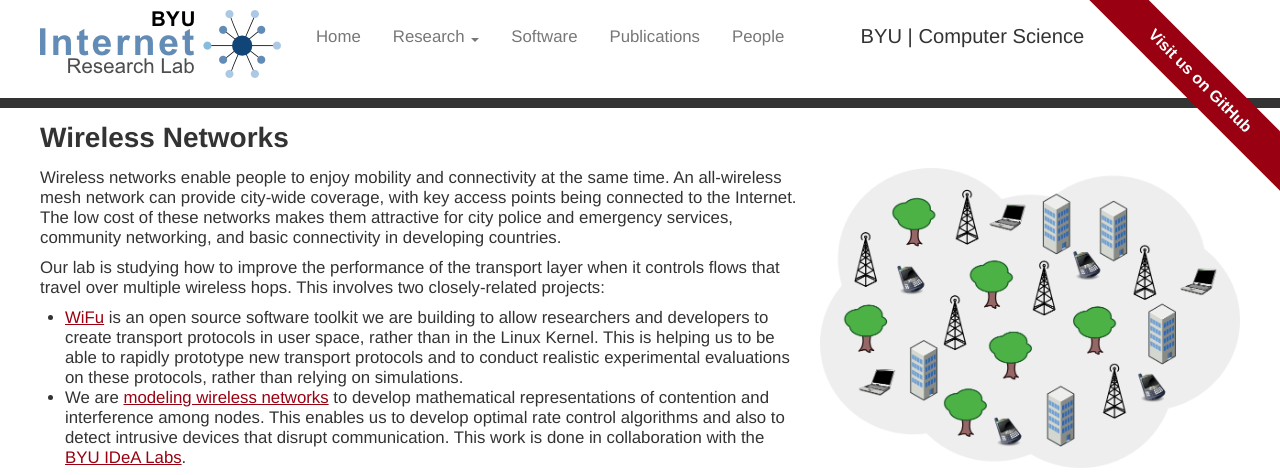
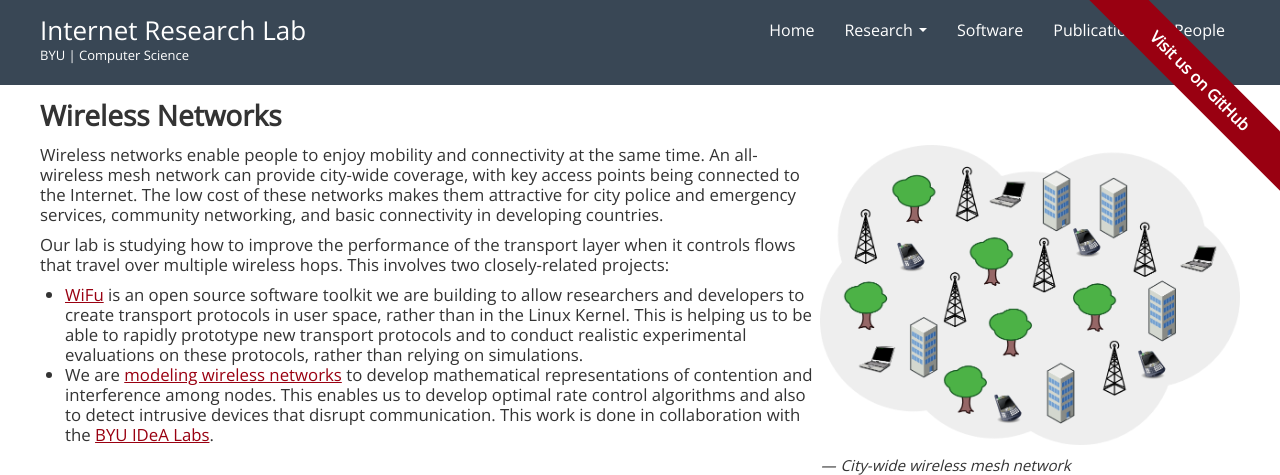
Before and after one commit to byu-ilab/ilab-web, a Flask app: page /research/wireless-networks in a window 1280 px wide. Shown: the top 475 px of the page. Run offline with Flask 2, Linux system fonts and the light colour scheme; some libraries are stand-ins or nearby versions; grey boxes are pictures that could not be loaded.

Commit message:
Revised nav bar.

```diff
--- a/static/css/app.css
+++ b/static/css/app.css
@@ -1,6 +1,7 @@
 /* General */
 
 body {
+    font-family: "Open Sans", "Helvetica Neue","Helvetica",Arial,Verdana,sans-serif;
 }
 
 .container {
@@ -15,45 +16,74 @@ body {
 
 /* Menu */
 
+.navbar .brand {
+    text-shadow: none;
+    font-size: 26px;
+    color: white;
+}
+
 .logo {
     float: left;
     border: none;
     margin-right: 20px;
 }
 
+.nav {
+}
+
 .nav a {
-    margin-top: 10px !important;
     text-decoration: none;
 }
 
 .navbar {
-/*    margin-bottom: 10px;*/
+    margin-bottom: 0px;
+    background-color: #394755;
+    padding: 10px 0;
 }
 
 .navbar-inner {
-    margin-top: 10px;
-    background-color: white;
+    background-color: #394755;
     background-image: none;
     border: none;
     box-shadow: none;
-    font-size: 1.2em;
+    border-radius: 0;
+    padding: 0;
 }
 
 .navbar .brand {
-    padding: 8px 20px 10px;
 }
 
 .navbar .nav > .active > a, .navbar .nav > .active a:hover, .navbar .nav > .active > a:focus {
-    background-color: #628cb6;
+    background-color: #394755;
     color: white;
+    box-shadow: none;
+    text-shadow: none;
+    border-bottom: 1px solid #d6dfe5;
+}
+
+.navbar .nav > li > a {
+    font-size: 16px;
+    color: white;
+    text-shadow: none;
+}
+
+.navbar .nav>li>a:focus, .navbar .nav>li>a:hover {
+    color: white;
+    background-color: #394755;
+    outline: none;
+}
+
+.navbar .nav > li > a:hover {
+    background-color: #394755;
+    color: white;
+    border-bottom: 1px solid #d6dfe5;
     box-shadow: none;
     text-shadow: none;
 }
 
-.navbar .nav > li > a:hover {
-    background: #eee;
-    box-shadow: none;
-    text-shadow: none;
+.navbar .nav li.dropdown>a .caret, .navbar .nav li.dropdown>a:hover .caret, .navbar .nav li.dropdown>a:focus .caret {
+    border-top-color: white !important;
+    border-bottom-color: white !important;
 }
 
 #menu-donate a {
@@ -64,17 +94,12 @@ body {
 }
 
 #affiliation {
-    margin-top: 16px;
 }
 
-.affiliation {
-    font-size: 1.2em;
+#affiliation img {
+    height: 50px;
 }
 
-.affiliation a {
-    color: #333;
-    text-decoration: none;
-}
 
 /* Links */
 
@@ -233,7 +258,7 @@ hr {
 }
 
 .small {
-    font-size: 0.7em;
+    font-size: 0.5em;
 }
 
 .plain {
@@ -290,8 +315,6 @@ hr {
 
 .right {
     float: right;
-    margin-left: 20px;
-    margin-bottom: 20px;
 }
 
 .left {
--- a/templates/base.html
+++ b/templates/base.html
@@ -5,6 +5,7 @@
     <meta name="viewport" content="width=device-width, initial-scale=1.0">
     <link rel="shortcut icon" href="/static/img/favicon.ico">
     <link href='http://fonts.googleapis.com/css?family=Lato' rel='stylesheet' type='text/css'>
+    <link href='http://fonts.googleapis.com/css?family=Open+Sans:400,300' rel='stylesheet' type='text/css'>
     <link href="/static/css/bootstrap.min.css" rel="stylesheet">
     <link href="/static/css/bootstrap-responsive.min.css" rel="stylesheet">
     <link href="/static/css/app.css" rel="stylesheet">
@@ -16,15 +17,15 @@
       <div class="navbar-inner">
 	<div class="container">
 	  <div class="row-fluid">
-	    <div class="span8">
+	    <div class="span12">
 	      <a class="btn btn-navbar" data-toggle="collapse" data-target=".nav-collapse">
 		<span class="icon-bar"></span>
 		<span class="icon-bar"></span>
 		<span class="icon-bar"></span>
 	      </a>
-	      <img class="logo" src="/static/img/logo.png">
+	      <span class="brand">Internet Research Lab<br><span class="small">BYU | Computer Science</span></span>
 	      <div class="nav-collapse collapse">
-		<ul class="nav nav-pills">
+		<ul class="nav pull-right">
 		  <li id="menu-home" {% if active == "index" %}class="active"{% endif %}><a href={{url_for("index")}}>Home</a></li>
 		  <li class="dropdown" id="menu-research" {% if active == "research" %}class="research"{% endif %}><a class="dropdown-toggle" data-toggle="dropdown" href="#">Research <b class="caret"></b></a>
 		    <ul class="dropdown-menu">
@@ -39,10 +40,6 @@
 		  <li id="menu-people" {% if active == "people" %}class="active"{% endif %}><a href={{url_for("show",directory="people")}} >People</a></li>
 		</ul>
 	      </div>
-	    </div>
-	    <div id="affiliation" class="span4">
-	      <span class="affiliation"><a href="http://byu.edu">BYU</a>
-		| <a href="http://cs.byu.edu">Computer Science</a></span>
 	    </div>
 	  </div>
 	</div>
@@ -59,7 +56,7 @@
       <div class="container">
 	<div class="row-fluid">
 	  <div class="span12 padtop10">
-	    <div id="license">
+	    <div id="license" class="left">
 	      <a rel="license" href="http://creativecommons.org/licenses/by-sa/3.0/deed.en_US"><img alt="Creative Commons License" style="border-width:0" src="http://i.creativecommons.org/l/by-sa/3.0/88x31.png" /></a>
 	      <p>&copy 2013 Internet Research Lab</p>
 	    </div>
--- a/templates/people.html
+++ b/templates/people.html
@@ -1,9 +1,6 @@
 {% extends "base.html" %}
 
 {% block page %}
-
-<div class="stripe">
-</div>
 
 <div class="container text">
   <div class="row-fluid">
--- a/templates/research/personal-cloud.html
+++ b/templates/research/personal-cloud.html
@@ -1,9 +1,6 @@
 {% extends "base.html" %}
 
 {% block page %}
-
-<div class="stripe">
-</div>
 
 <div class="container">
   <div class="row-fluid">
--- a/templates/research/sentiment-analysis.html
+++ b/templates/research/sentiment-analysis.html
@@ -1,9 +1,6 @@
 {% extends "base.html" %}
 
 {% block page %}
-
-<div class="stripe">
-</div>
 
 <div class="container">
   <div class="row-fluid">
--- a/templates/research/streaming-video.html
+++ b/templates/research/streaming-video.html
@@ -1,9 +1,6 @@
 {% extends "base.html" %}
 
 {% block page %}
-
-<div class="stripe">
-</div>
 
 <div class="container">
   <div class="row-fluid">
--- a/templates/research/wifu.html
+++ b/templates/research/wifu.html
@@ -1,9 +1,6 @@
 {% extends "base.html" %}
 
 {% block page %}
-
-<div class="stripe">
-</div>
 
 <div class="container breadcrumbs">
   <p>» Research » <a href="/research/wireless-networks">Wireless Networks</a></p>
--- a/templates/research/wireless-modeling.html
+++ b/templates/research/wireless-modeling.html
@@ -1,9 +1,6 @@
 {% extends "base.html" %}
 
 {% block page %}
-
-<div class="stripe">
-</div>
 
 <div class="container breadcrumbs">
   <p>» Research » <a href="/research/wireless-networks">Wireless Networks</a></p>
--- a/templates/research/wireless-networks.html
+++ b/templates/research/wireless-networks.html
@@ -1,9 +1,6 @@
 {% extends "base.html" %}
 
 {% block page %}
-
-<div class="stripe">
-</div>
 
 <div class="container">
   <div class="row-fluid">
```
Also changed, not shown: templates/publications.html (+6 -1 lines), templates/software.html (+6 -1 lines), static/img/favicon.ico, static/img/favicon.png, static/img/logo.png, static/img/logo.svg.
